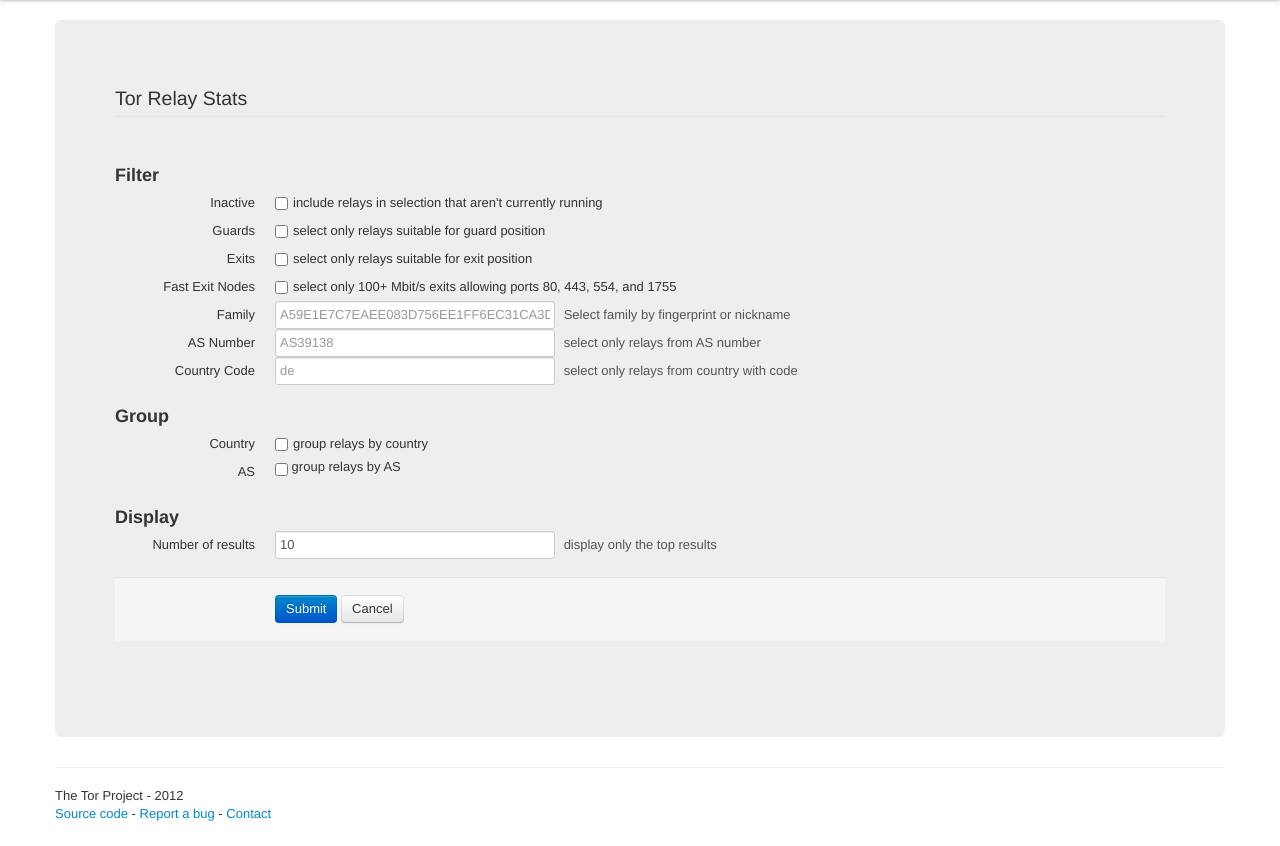
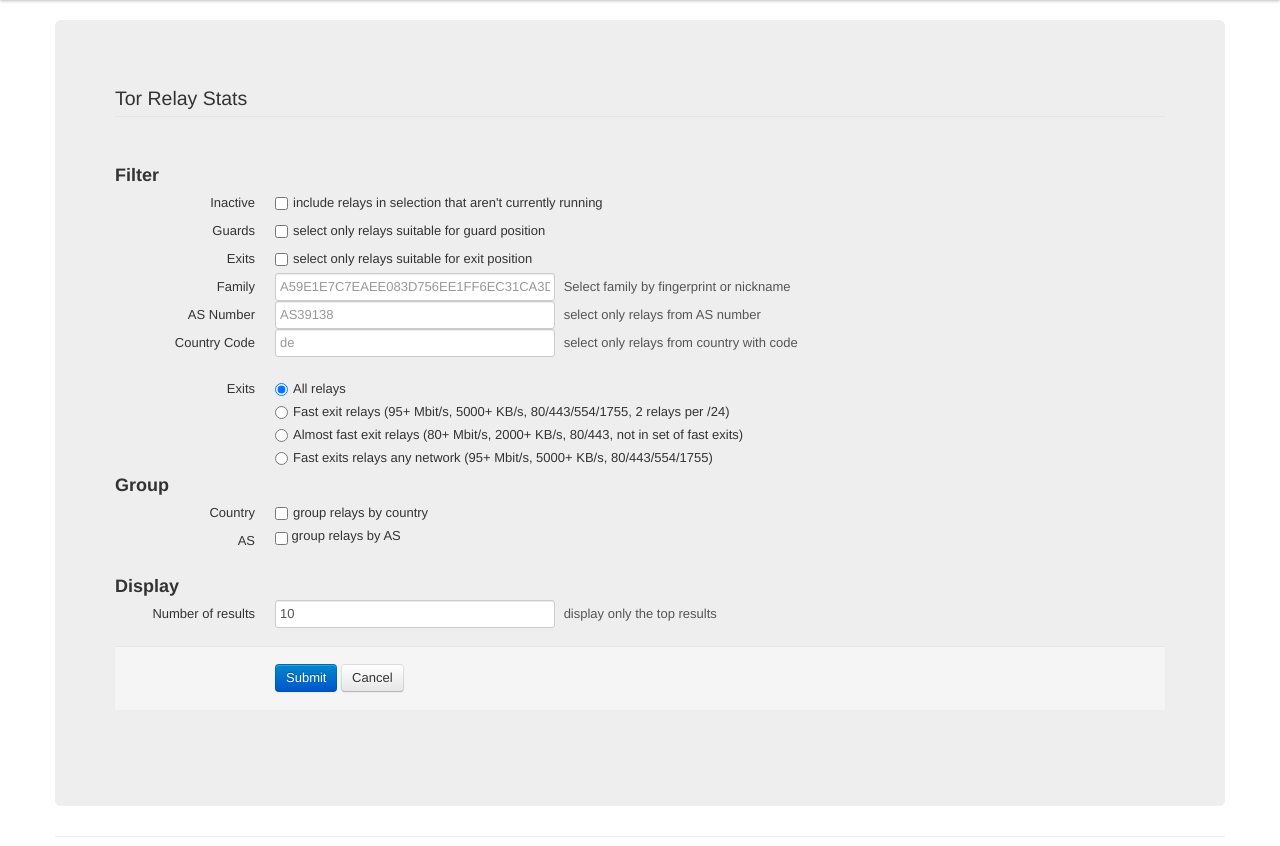
Before and after one commit to gsathya/compass, a Flask app: page / in a window 1280 px wide. Shown: the part 40-886 px from the top of the page. Run offline with Flask 2, Linux system fonts and the light colour scheme; some libraries are stand-ins or nearby versions.

Commit message:
Add more exit filtering options to HTML
Add radio buttons which invoke different filtering
options that were newly added to compass.

```diff
--- a/app.py
+++ b/app.py
@@ -21,6 +21,8 @@ class Opt(object):
         self.exits_only = False
         self.download = None
         self.fast_exits_only = False
+        self.fast_exits_only_any_network = False
+        self.all_relays = False
 
 class Result():
     def __init__(self):
@@ -110,6 +112,8 @@ def result():
                 setattr(options, key, [value])
             else:
                 setattr(options, key, None)
+        elif key == "exits":
+            setattr(options, value, True)
         else:
             setattr(options, key, value)
 
--- a/templates/index.html
+++ b/templates/index.html
@@ -1,4 +1,3 @@
-
 <!DOCTYPE html>
 <html lang="en">
   <head>
@@ -74,15 +73,6 @@
                 <input type="checkbox" id="exit" value="True" name="exits_only">
                   select only relays suitable for exit position</label>
             </div>
-            <label class="control-label" for="fastExit">Fast
-            Exit Nodes</label>
-            <div class="controls">
-              <label class="checkbox">
-                <input type="checkbox" id="fastExit" value="True" name="fast_exits_only">
-                  select only 100+ Mbit/s exits allowing ports 80,
-                  443, 554, and 1755
-              </label>
-            </div>
             <label class="control-label" for="family">Family</label>
               <div class="controls">
                 <input type="text" class="input-xlarge" id="family" name="family"
@@ -102,6 +92,26 @@
                   <span class="help-inline">select only relays from country with code</span>
               </div>
             </div>
+            <label class="control-label" for="exits">Exits</label>
+            <div class="controls">
+              <label class="radio">
+                <input type="radio" name="exits" id="all_relays" value="all_relays" checked>
+                  All relays
+                </label>
+                <label class="radio">
+                  <input type="radio" name="exits" id="exits_only" value="fast_exits_only">
+                    Fast exit relays (95+ Mbit/s, 5000+ KB/s,
+                    80/443/554/1755, 2 relays per /24)
+                  </label>
+                <label class="radio">
+                  <input type="radio" name="exits" id="almost_fast_relays" value="almost_fast_exits_only">
+                    Almost fast exit relays (80+ Mbit/s, 2000+ KB/s, 80/443, not in set of fast exits)
+                  </label>
+                <label class="radio">
+                  <input type="radio" name="exits" id="exit_relays_any_nw" value="fast_exits_only_any_network">
+                    Fast exits relays any network (95+ Mbit/s, 5000+ KB/s, 80/443/554/1755)
+                  </label>
+                </div>
             <div class="control-group">
               <h3> Group </h3>
               <label class="control-label" for="country">Country</label>
@@ -150,6 +160,8 @@
     <!-- Placed at the end of the document so the pages load faster
     -->
     <script src="{{ url_for('static', filename='js/jquery-1.8.0.min.js') }}"></script>
+    <script src="{{ url_for('static', filename='js/bootstrap.min.js') }}"></script>
+    <script src="{{ url_for('static', filename='js/custom.js') }}"></script>
     <script>
       var myForm = document.getElementById('form');
 
```
